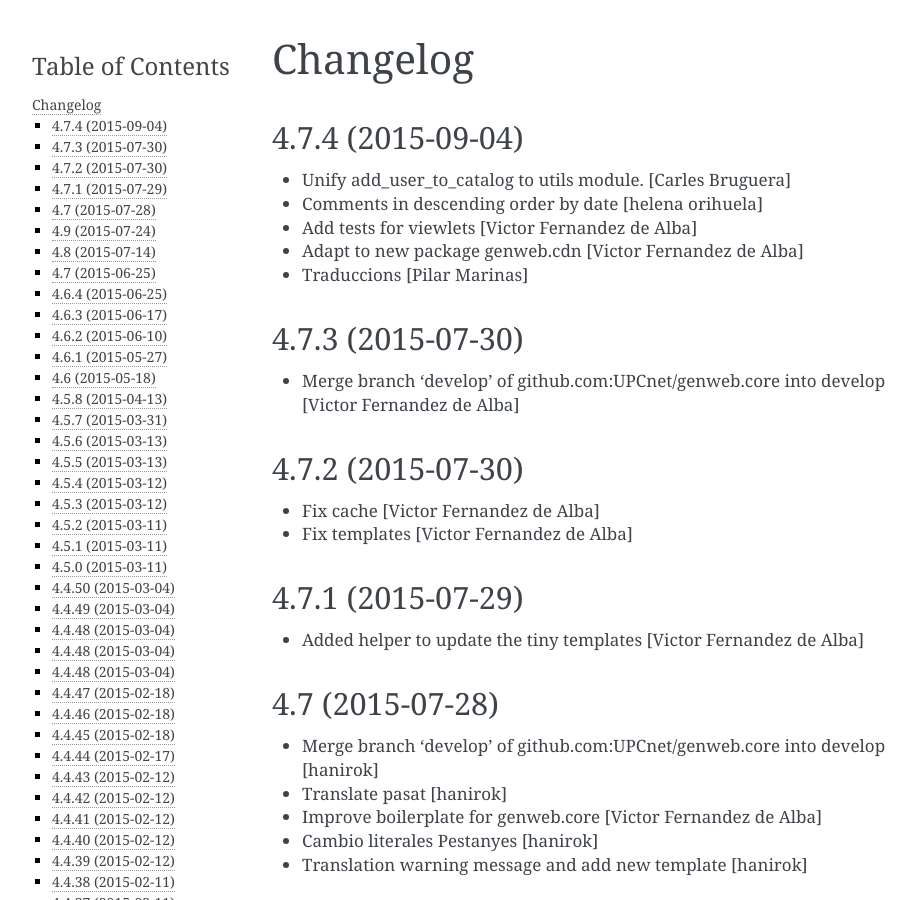
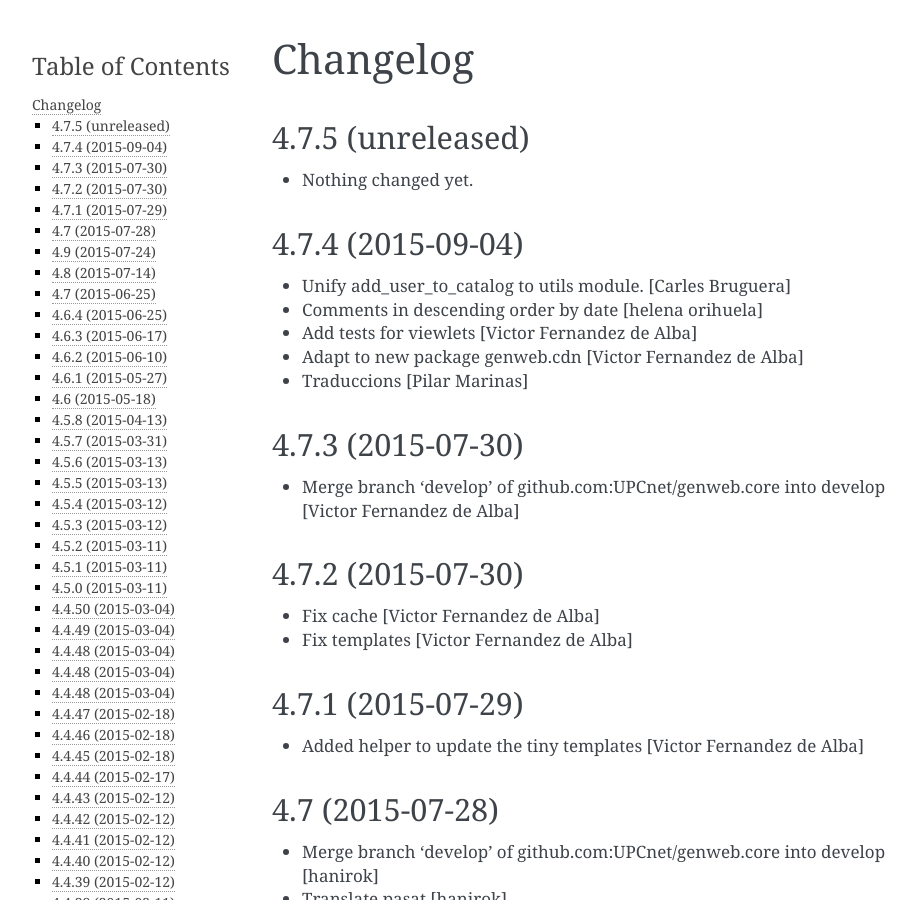
Before and after one commit to UPCnet/genweb.core, a Sphinx documentation site: the page built from docs/HISTORY.rst, in a window 1280 px wide and 900 px high. Shown: the whole window, without its empty margins (148-1064 px from the left). Built offline with Sphinx 7.4.7, drawn with Linux system fonts in a browser that asks for light colours.

Commit message:
Back to development: 4.7.5

```diff
--- a/docs/HISTORY.rst
+++ b/docs/HISTORY.rst
@@ -1,5 +1,11 @@
 Changelog
 =========
+
+4.7.5 (unreleased)
+------------------
+
+- Nothing changed yet.
+
 
 4.7.4 (2015-09-04)
 ------------------
--- a/setup.py
+++ b/setup.py
@@ -1,7 +1,7 @@
 from setuptools import setup, find_packages
 import os
 
-version = '4.7.4'
+version = '4.7.5.dev0'
 
 README = open('README.rst').read()
 HISTORY = open(os.path.join('docs', 'HISTORY.rst')).read()
```
